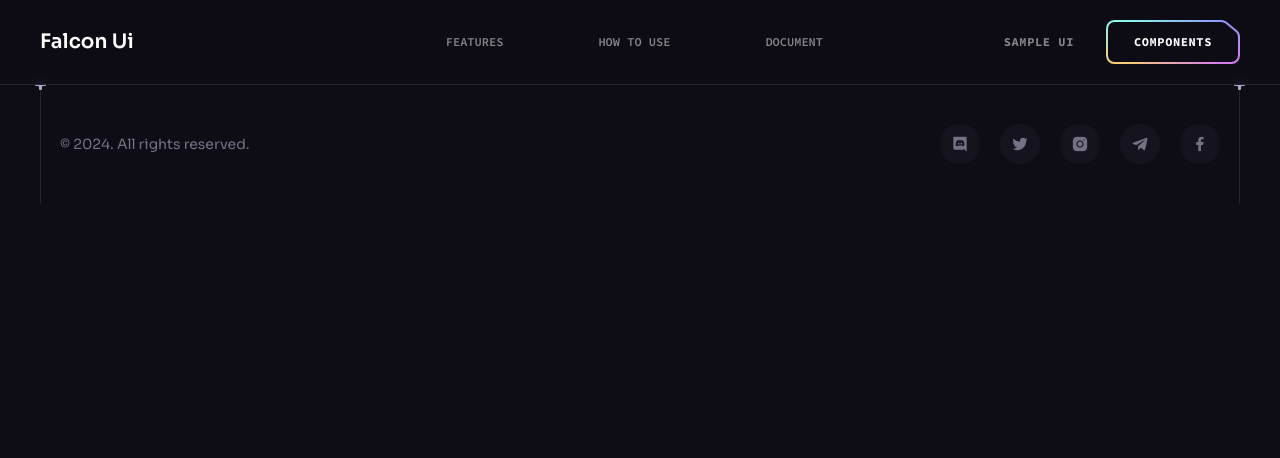
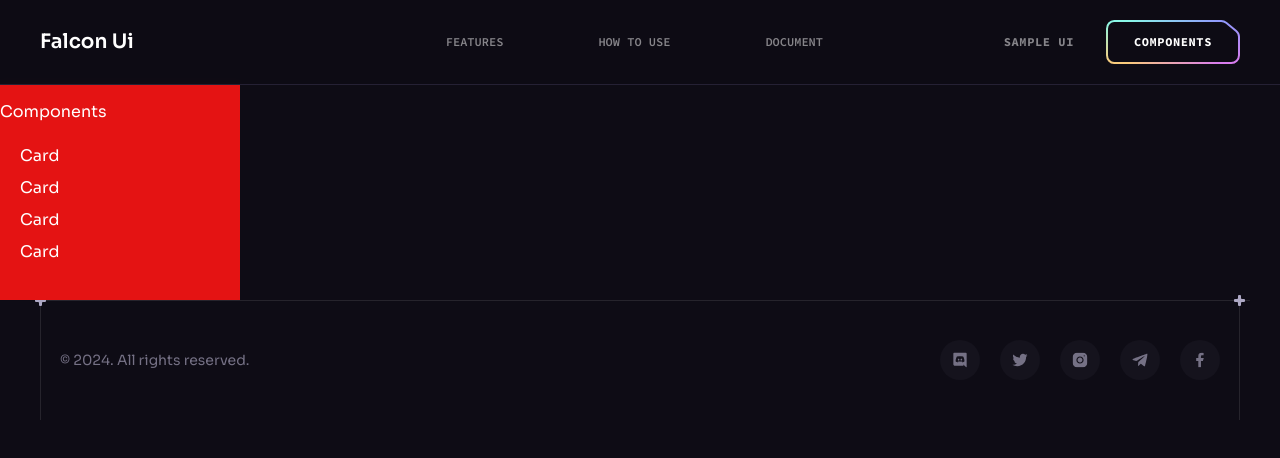
Before and after one commit to Mohit76655/Falcon-Ui, a React (Vite) app: page /Components in a window 1280 px wide. Shown: the top 458 px of the page. Built offline with nearby package versions, Linux system fonts and the light colour scheme.

Commit message:
ui part 70%

```diff
--- a/src/components/Components.jsx
+++ b/src/components/Components.jsx
@@ -1,7 +1,38 @@
 import React from "react";
+import { Link } from "react-router-dom";
 
 const Components = () => {
-  return <></>;
+  return (
+    <>
+      <aside className="md:block w-[240px] overflow-y-auto h-full py-4 bg-[#e41313] absolute md:relative z-10 translate-x-[-240px] md:translate-x-0 scrollbar-none transition-all">
+        <h2 className="">Components</h2>
+        <div className="p-4">
+          <ul id="Card">
+            <li className="p-1 hover:translate-x-1 transition-all ease-in cursor-pointer">
+              <Link to="/" title="Card">
+                Card
+              </Link>
+            </li>
+            <li className="p-1 hover:translate-x-1 transition-all ease-in cursor-pointer">
+              <Link to="/" title="Card">
+                Card
+              </Link>
+            </li>
+            <li className="p-1 hover:translate-x-1 transition-all ease-in cursor-pointer">
+              <Link to="/" title="Card">
+                Card
+              </Link>
+            </li>
+            <li className="p-1 hover:translate-x-1 transition-all ease-in cursor-pointer">
+              <Link to="/" title="Card">
+                Card
+              </Link>
+            </li>
+          </ul>
+        </div>
+      </aside>
+    </>
+  );
 };
 
 export default Components;
--- a/src/components/Hero.jsx
+++ b/src/components/Hero.jsx
@@ -41,7 +41,7 @@ const Hero = () => {
             Unleash the power of Your Creativity with Falcon Ui. Upgrade your
             Frontend Game with Falcon Ui.
           </p>
-          <Button href="/pricing" white>
+          <Button to="/Components" white>
             Get started
           </Button>
         </div>
```
